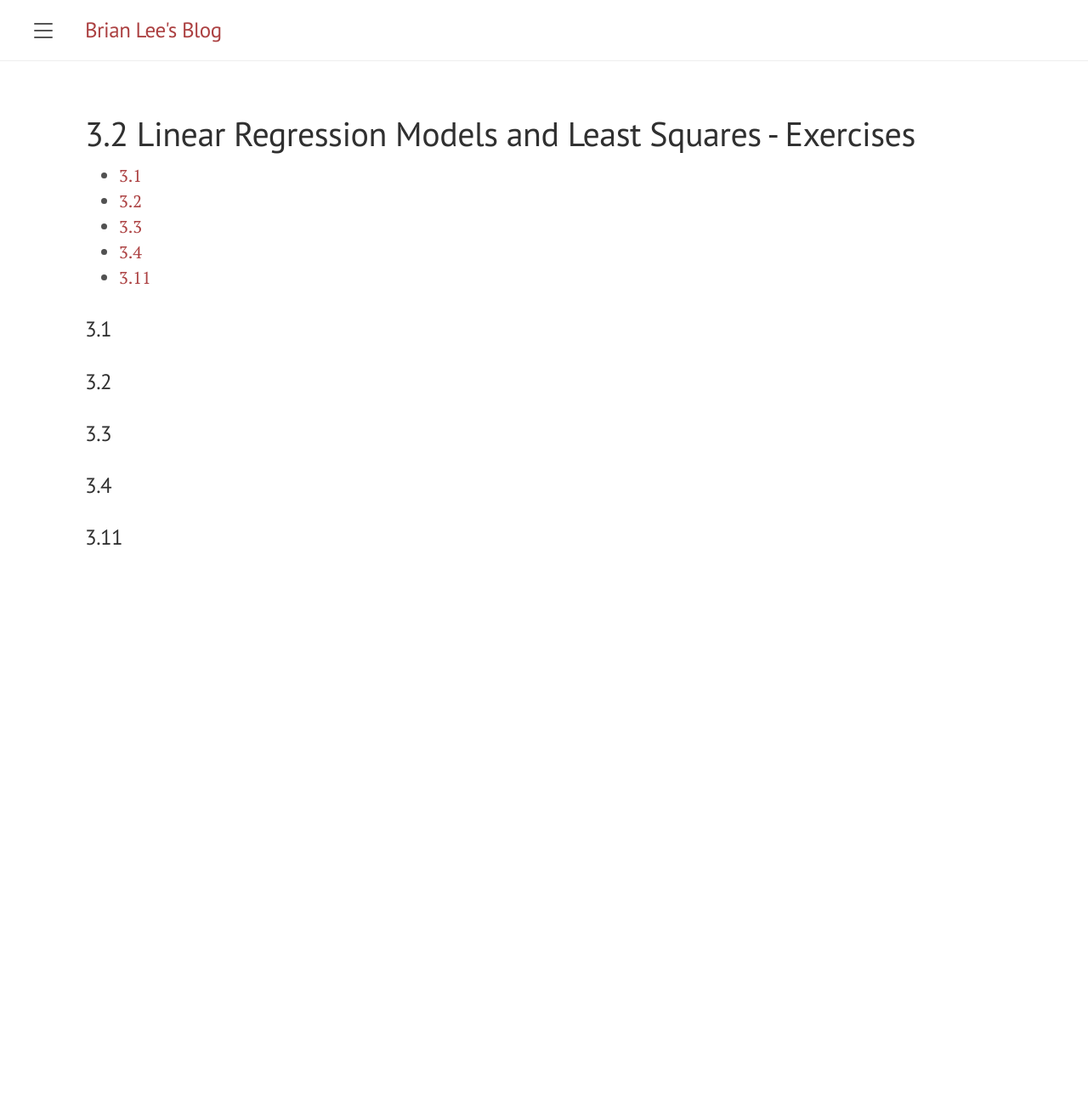
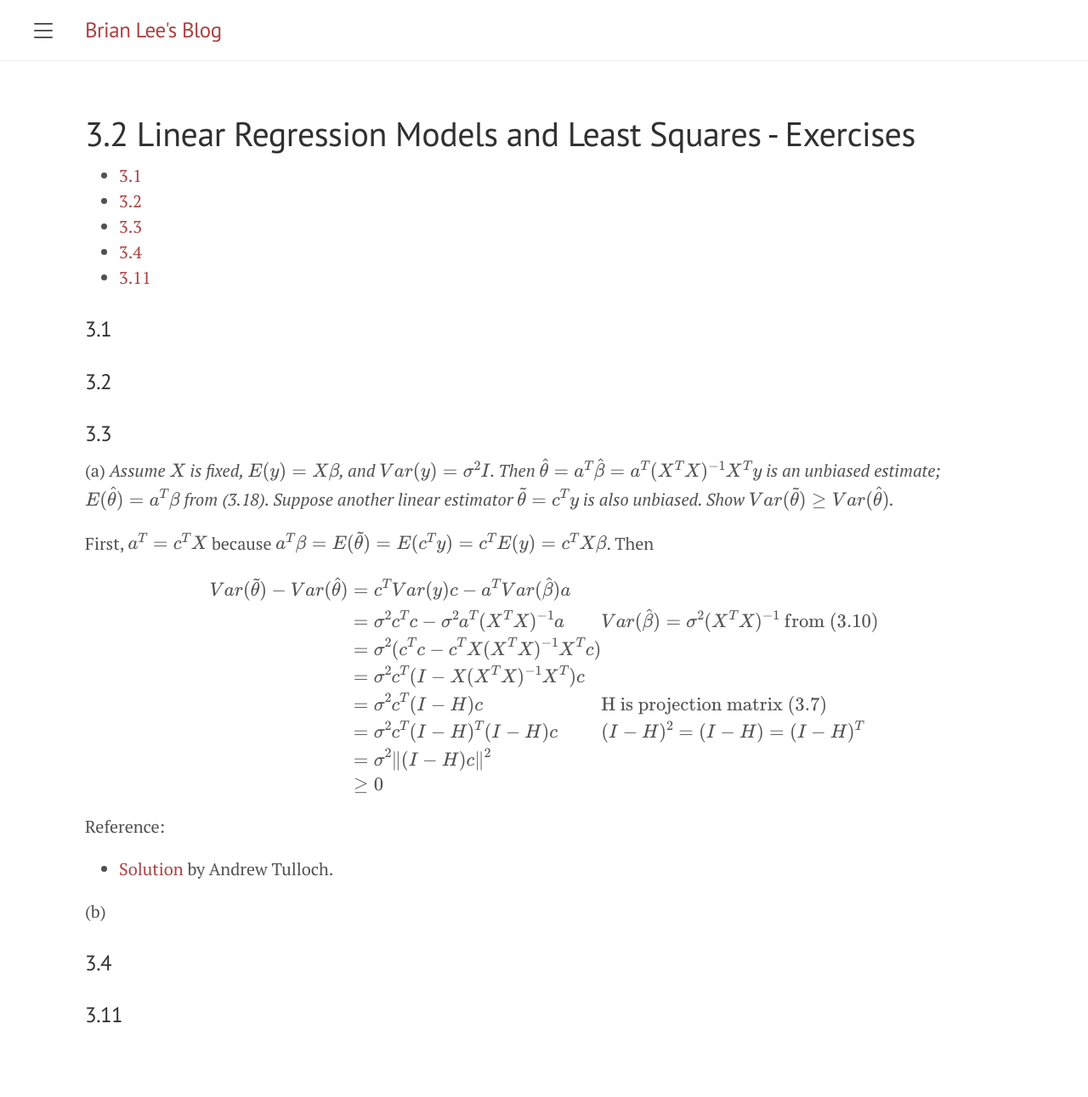
Before and after one commit to briansmlee/briansmlee.github.io, a Jekyll site: the page built from docs/_esl_posts/03_02_Exercises.md, in a window 1280 px wide. Shown: the whole page at 85% size. Built offline with Jekyll 4.4.1, drawn with Linux system fonts in a browser that asks for light colours; formulas are drawn with MathJax 3; before the commit the page ends 900 px from its top, so only the background shows below that.

Commit message:
Ex 3.3 (a)

```diff
--- a/docs/_esl_posts/03_02_Exercises.md
+++ b/docs/_esl_posts/03_02_Exercises.md
@@ -17,6 +17,26 @@ usemathjax: true
 
 ### 3.3
 
+(a) *Assume $X$ is fixed, $E(y) = X\beta$, and $Var(y) = \sigma^2 I$. Then $\hat{\theta} = a^T \hat{\beta} = a^T(X^TX)^{-1}X^Ty$ is an unbiased estimate; $E(\hat{\theta})=a^T\beta$ from (3.18). Suppose another linear estimator $\widetilde{\theta} = c^Ty$ is also unbiased. Show $Var(\widetilde{\theta}) \geq Var(\hat{\theta})$.*
+
+First, $a^T = c^T X$ because $a^T \beta = E(\widetilde{\theta}) = E(c^T y) = c^T E(y) = c^T X \beta$. Then
+
+$$ \begin{equation*} \begin{split}
+Var(\widetilde{\theta}) - Var(\hat{\theta}) &= c^T Var(y) c - a^T Var(\hat{\beta})a\\
+&= \sigma^2 c^Tc - \sigma^2 a^T (X^TX)^{-1}a && Var(\hat{\beta}) = \sigma^2(X^TX)^{-1} \text{ from (3.10)} \\
+&= \sigma^2 (c^Tc - c^T X (X^TX)^{-1} X^T c) \\
+&= \sigma^2 c^T (I - X(X^TX)^{-1}X^T)c \\
+&= \sigma^2 c^T (I - H)c && \text{H is projection matrix (3.7)} \\
+&= \sigma^2 c^T (I - H)^T(I - H)c && (I - H)^2 = (I - H) = (I - H)^T \\
+&= \sigma^2 \lVert (I - H) c \rVert^2 \\
+&\geq 0
+\end{split} \end{equation*} $$
+
+Reference:
+* [Solution](https://tullo.ch/static/ESL-Solutions.pdf) by Andrew Tulloch.
+
+(b)
+
 ### 3.4
 
 ### 3.11
```
Also changed, not shown: docs/_esl_posts/03_02_Derivations.md (+1 -3 lines), docs/assets/esl/3.19.jpg (deleted).
